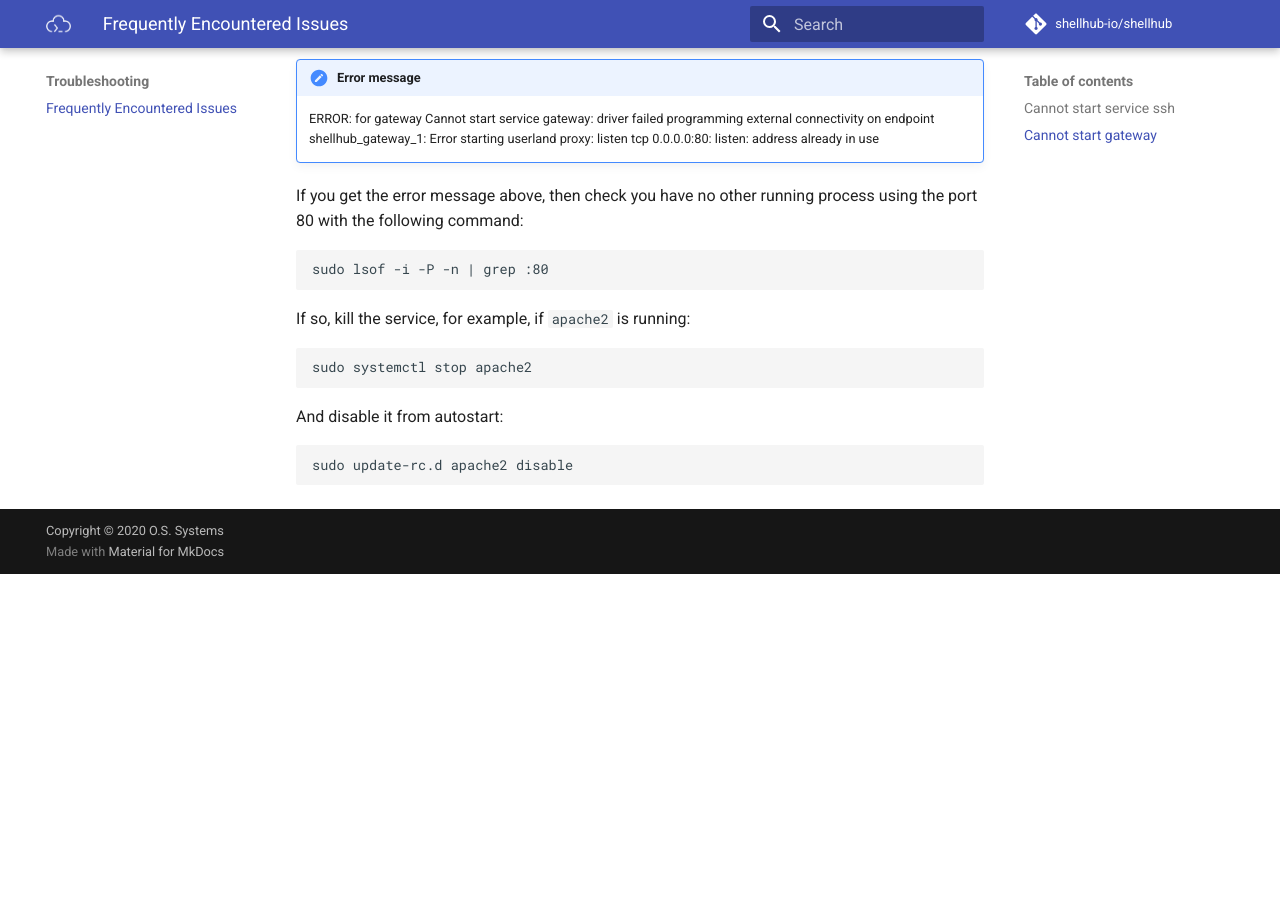
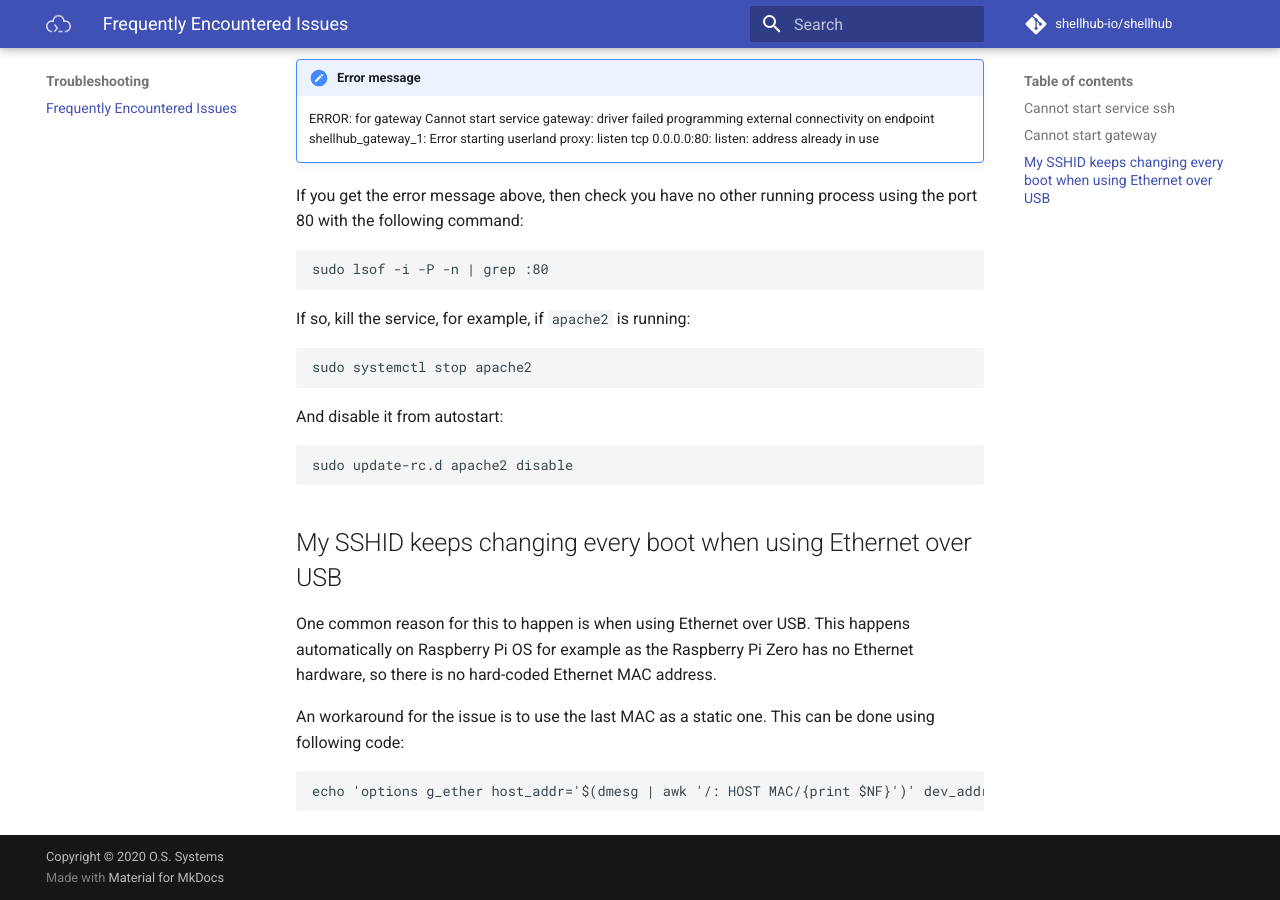
Before and after one commit to shellhub-io/shellhub-io.github.io, an MkDocs documentation site: the page built from docs/troubleshooting.md, in a window 1280 px wide and 900 px high, scrolled down 712 px. Built offline with MkDocs 1.6.1 and Material for MkDocs 9.7.7, drawn with Linux system fonts in a browser that asks for light colours; comment, search, counter and statistics services are not loaded; before the commit the page ends 1286 px from its top, so only the background shows below that.

Commit message:
troubleshooting: Add answer of SSHID changing
Fix #17

Signed-off-by: domarys <domaryscorrea@gmail.com>

````diff
--- a/docs/troubleshooting.md
+++ b/docs/troubleshooting.md
@@ -34,3 +34,13 @@ And disable it from autostart:
 ```
 sudo update-rc.d apache2 disable
 ```
+
+## My SSHID keeps changing every boot when using Ethernet over USB
+
+One common reason for this to happen is when using Ethernet over USB. This happens automatically on Raspberry Pi OS for example as the Raspberry Pi Zero has no Ethernet hardware, so there is no hard-coded Ethernet MAC address.
+
+An workaround for the issue is to use the last MAC as a static one. This can be done using following code:
+
+```
+echo 'options g_ether host_addr='$(dmesg | awk '/: HOST MAC/{print $NF}')' dev_addr='$(dmesg | awk '/: MAC/{print $NF}') | sudo tee /etc/modprobe.d/g_ether.conf
+```
````
